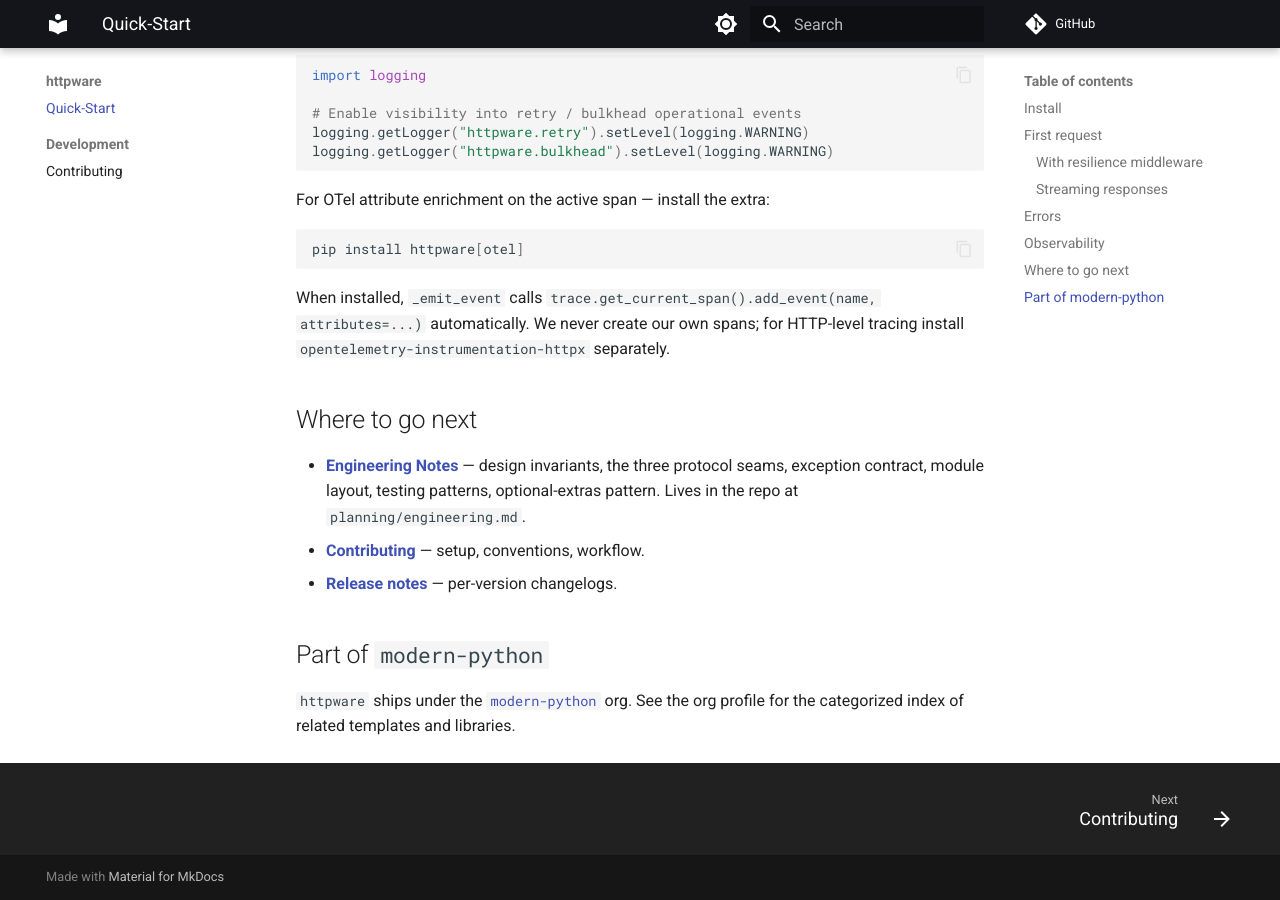
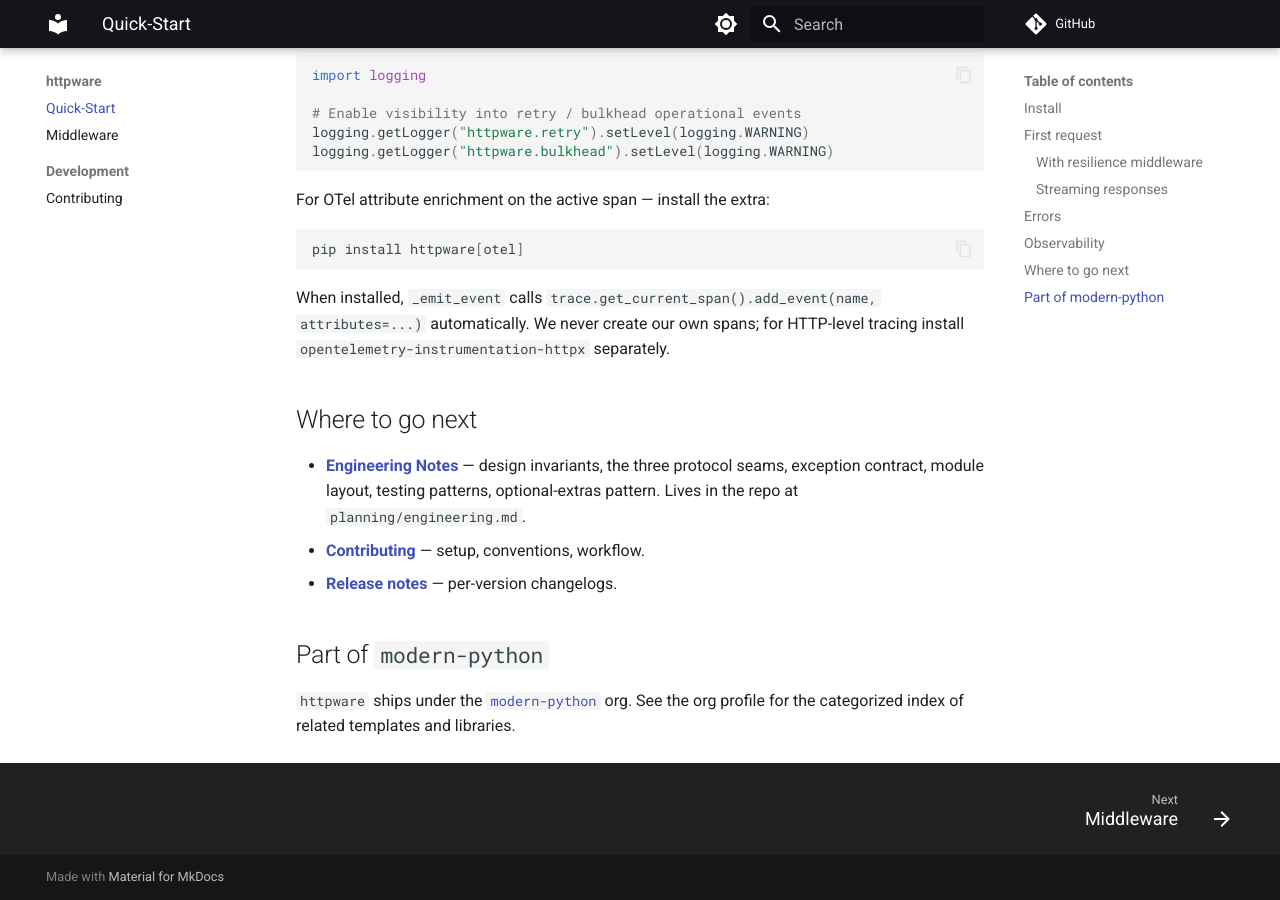
Before and after one commit to modern-python/httpware, an MkDocs documentation site: the page built from docs/index.md, in a window 1280 px wide and 900 px high, scrolled down 2339 px. Built offline with MkDocs 1.6.1 and Material for MkDocs 9.7.7, drawn with Linux system fonts in a browser that asks for light colours; comment, search, counter and statistics services are not loaded.

Commit message:
docs(nav): add Middleware page to mkdocs nav (3-6)
Inserts between Quick-Start and Development. The page itself (added
in the prior commit) is reachable from the Quick-Start's resilience
section and the README; this nav slot is for users browsing the
docs site directly.

Co-Authored-By: Claude Sonnet 4.6 <noreply@anthropic.com>

```diff
--- a/mkdocs.yml
+++ b/mkdocs.yml
@@ -6,6 +6,7 @@ edit_uri: edit/main/docs/
 
 nav:
   - Quick-Start: index.md
+  - Middleware: middleware.md
   - Development:
       - Contributing: dev/contributing.md
 
```
